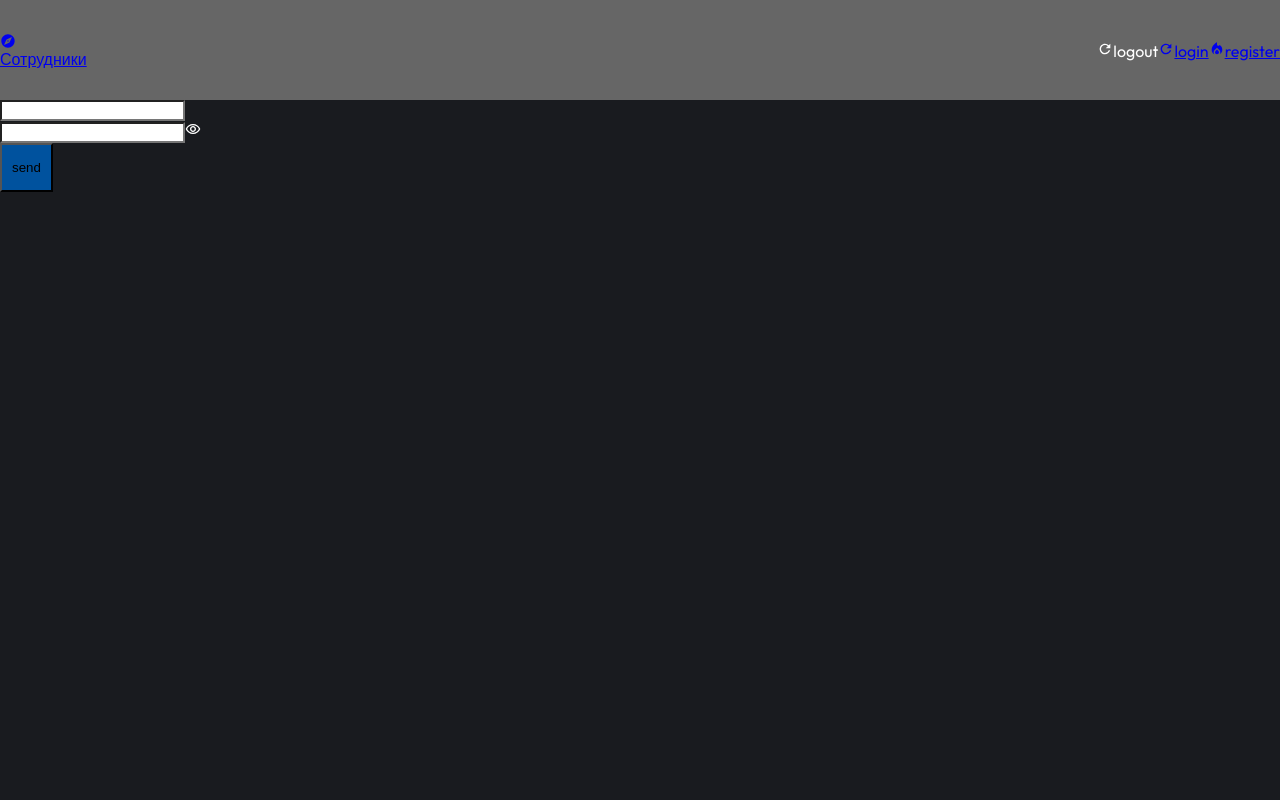
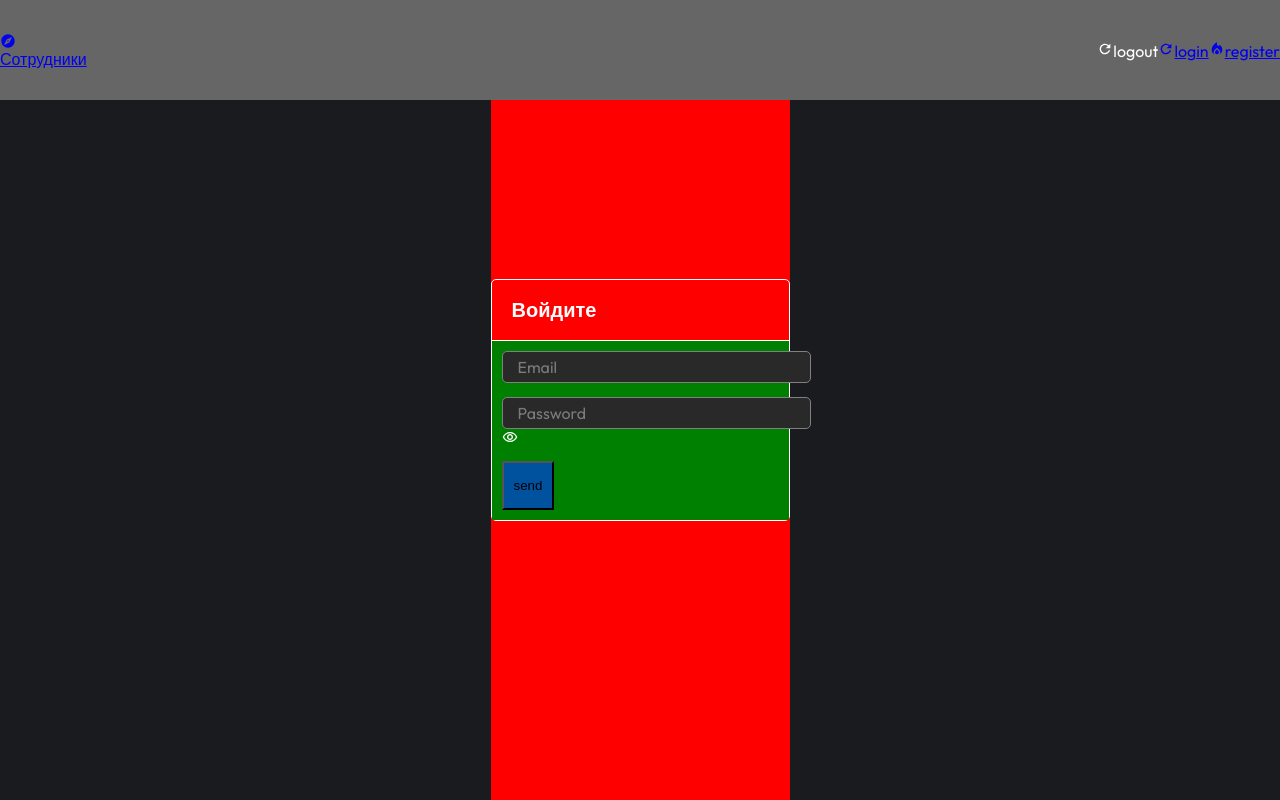
Before and after one commit to AlexLei1/employees-app-frontend, a Next.js app: page /login in a window 1280 px wide. Built offline with nearby package versions, Linux system fonts and the light colour scheme; no server answers.

Commit message:
updated style files for the login page

```diff
--- a/src/app/assets/styles/_globals.scss
+++ b/src/app/assets/styles/_globals.scss
@@ -8,20 +8,10 @@ body {
 	color: $white-color;
 }
 
-.wrapper {
-	margin: 0px auto;
-	width: 100%;
+section {
+	margin: 0 auto;
 	max-width: 1000px;
-	min-height: 100vh;
-	transition: $transition;
-	padding:  67px 50px 0px 50px;
-
-	@include desktopM {
-		padding:  55px 50px 0px 50px;
-	}
-	@include tabletL {
-		padding:  55px 15px 0px 15px;
-	}
+	padding: 100px 0;
 }
 
 .container {
--- a/src/app/components/layout/header/header.module.scss
+++ b/src/app/components/layout/header/header.module.scss
@@ -1,5 +1,7 @@
 .header {
+	position: fixed;
 	height: 100px;
+	width: 100%;
 	display: flex;
 	justify-content: space-between;
 	background-color: rgb(102, 102, 102);
--- a/src/app/components/screens/auth/login/Login.tsx
+++ b/src/app/components/screens/auth/login/Login.tsx
@@ -1,17 +1,15 @@
 import Button from '@/components/ui/button/Button'
 import ErrorMassage from '@/components/ui/error-message/ErrorMassage'
 import Field from '@/components/ui/form-elements/Field'
-import useActions from '@/hooks/useActions'
 import { useRedirect } from '@/hooks/useRedirect'
 import { useLoginMutation } from '@/store/api/auth/auth.endpoints'
 import { selectUser } from '@/store/api/auth/auth.slice'
-import { ReqUserData } from '@/types/user.types'
 import { isErrorWithMessage } from '@/utils/check.error'
 import { validEmail } from '@/utils/regex'
 import { FC, useState } from 'react'
 import { SubmitHandler, useForm } from 'react-hook-form'
 import { useSelector } from 'react-redux'
-
+import styles from './login.module.scss'
 interface ILogin{
 	email: string
 	password: string
@@ -53,9 +51,13 @@ const Login: FC = () => {
 	}
 
 	return (
-		<section>
+		<section className={styles.loginPage}>
+
+			<div>
+				<h4>
+					Войдите
+				</h4>
 				<form onSubmit={ handleSubmit(onSubmit)}>
-
 					<Field
 						{...registerInput("email", {
 							required: 'Введите email',
@@ -68,7 +70,6 @@ const Login: FC = () => {
 						placeholder='Email'
 						error={errors.email}
 					/>
-
 					<Field
 						{...registerInput("password", {
 							required: 'Введите пароль',
@@ -80,12 +81,11 @@ const Login: FC = () => {
 						placeholder='Password'
 						error={errors.password}
 					/>
-
 					<Button>
 						send
 					</Button>
-
 				</form>
+			</div>
 			<ErrorMassage message={error}/>
 		</section>
 	)
--- a/src/app/components/screens/auth/login/login.module.scss
+++ b/src/app/components/screens/auth/login/login.module.scss
@@ -0,0 +1,25 @@
+.loginPage {
+	display: flex;
+	flex-direction: column;
+	justify-content: center;
+	height: 100vh;
+	background-color: red;
+	max-width: 500px;
+
+	> div {
+		border: 1px solid white;
+		border-radius: 5px;
+
+		> h4 {
+			font-size: 20px;
+			font-weight: 700;
+			border-bottom: 1px solid white;
+			padding: 20px;
+		}
+
+		> form {
+			background-color: green;
+			padding: 10px 10px;
+		}
+	}
+}
--- a/src/app/components/ui/form-elements/Field.tsx
+++ b/src/app/components/ui/form-elements/Field.tsx
@@ -14,8 +14,8 @@ const Field = forwardRef<HTMLInputElement, IField>(
 			<div className={styles.filed}>
 
 				{type!=='password' ?
-					<input ref={ref} {...rest} type={type} /> :
-					<input autoComplete='on' ref={ref} {...rest} type={isShowIcon ? 'text' : 'password'} />}
+					<input placeholder={placeholder} ref={ref} {...rest} type={type} /> :
+					<input placeholder={placeholder} autoComplete='on' ref={ref} {...rest} type={isShowIcon ? 'text' : 'password'} />}
 
 				{type==='password' ?
 
--- a/src/app/components/ui/form-elements/filed.module.scss
+++ b/src/app/components/ui/form-elements/filed.module.scss
@@ -1,3 +1,35 @@
 .filed {
 
+	margin-bottom: 14px;
+	> input {
+		all: unset;
+		width: 100%;
+		padding: 5px 15px;
+		font-size: 16px;
+		color: white;
+		background-color: rgb(41, 41, 41);
+		border: 1px solid gray;
+		border-radius: 5px;
+		transition: border-color 0.15s ease-in-out, box-shadow 0.15s ease-in-out;
+
+		&::placeholder {
+			color:#f5f5f5;
+			opacity: .4;
+		}
+
+		&:focus {
+      border-color: #bdbdbd;
+      outline: 0;
+      box-shadow: 0 0 0 4px rgba(158, 158, 158, 0.25);
+		}
+
+		&:disabled{
+			background-color: #f5f5f5;
+      opacity: 1;
+		}
+	}
 }
+
+.password-filed {
+
+}
--- a/src/app/store/api/employees/employees.slice.ts
+++ b/src/app/store/api/employees/employees.slice.ts
@@ -1,8 +1,8 @@
 
 import { createSlice } from "@reduxjs/toolkit";
 import { employeesApi } from './employees.endpoints';
-import { RootState } from "../../store";
-import { Employee } from './../../../types/employees.type';
+import { Employee } from '@/types/employees.type';
+import { RootState } from '@/store/store';
 
 interface InitialState {
   employees: Employee[] | null;
```
Also changed, not shown: src/app/components/ui/form/Form.tsx (added, +10 -0 lines), src/app/providers/AuthProvider/AuthProvider.tsx (+19 -2 lines), src/app/providers/MainProvider.tsx (deleted, +0 -21 lines), src/app/components/ui/form/form.module.scss (added). Lines whose indentation alone changed are shown as unchanged.
